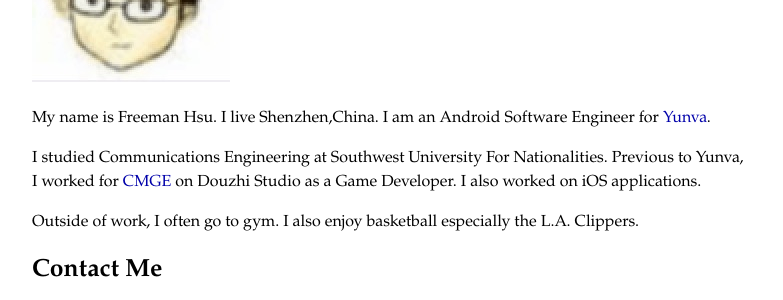
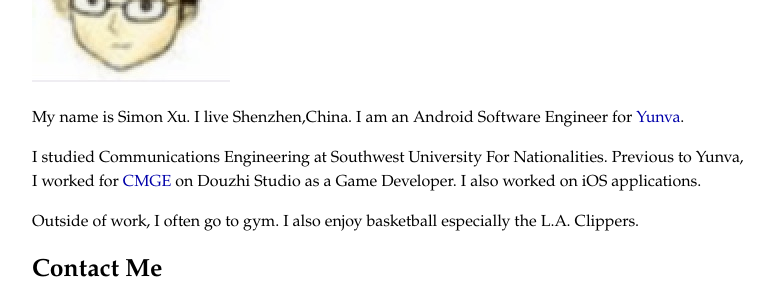
Before and after one commit to XMXu/xmxu.github.io, a Jekyll site: the page built from about.markdown, in a window 1280 px wide. Shown: the part 321-621 px from the top of the page, without its empty margins (248-1031 px from the left). Built offline with Jekyll 4.4.1, drawn with Linux system fonts in a browser that asks for light colours; Markdown is read by kramdown in place of the engine named in the settings.

Commit message:
update about
update about

```diff
--- a/about.markdown
+++ b/about.markdown
@@ -6,7 +6,7 @@ title: about
 <span id="about-portrait"><img src="images/about-portrait.png" alt="Portrait of SimonXu" /></span>
 
 
-My name is Freeman Hsu. I live Shenzhen,China. I am an Android Software Engineer for [Yunva][yunva].
+My name is Simon Xu. I live Shenzhen,China. I am an Android Software Engineer for [Yunva][yunva].
 
 I studied Communications Engineering at Southwest University For Nationalities. Previous to Yunva, I worked for [CMGE][cmge] on Douzhi Studio as a Game Developer. I also worked on iOS applications.
 
```
